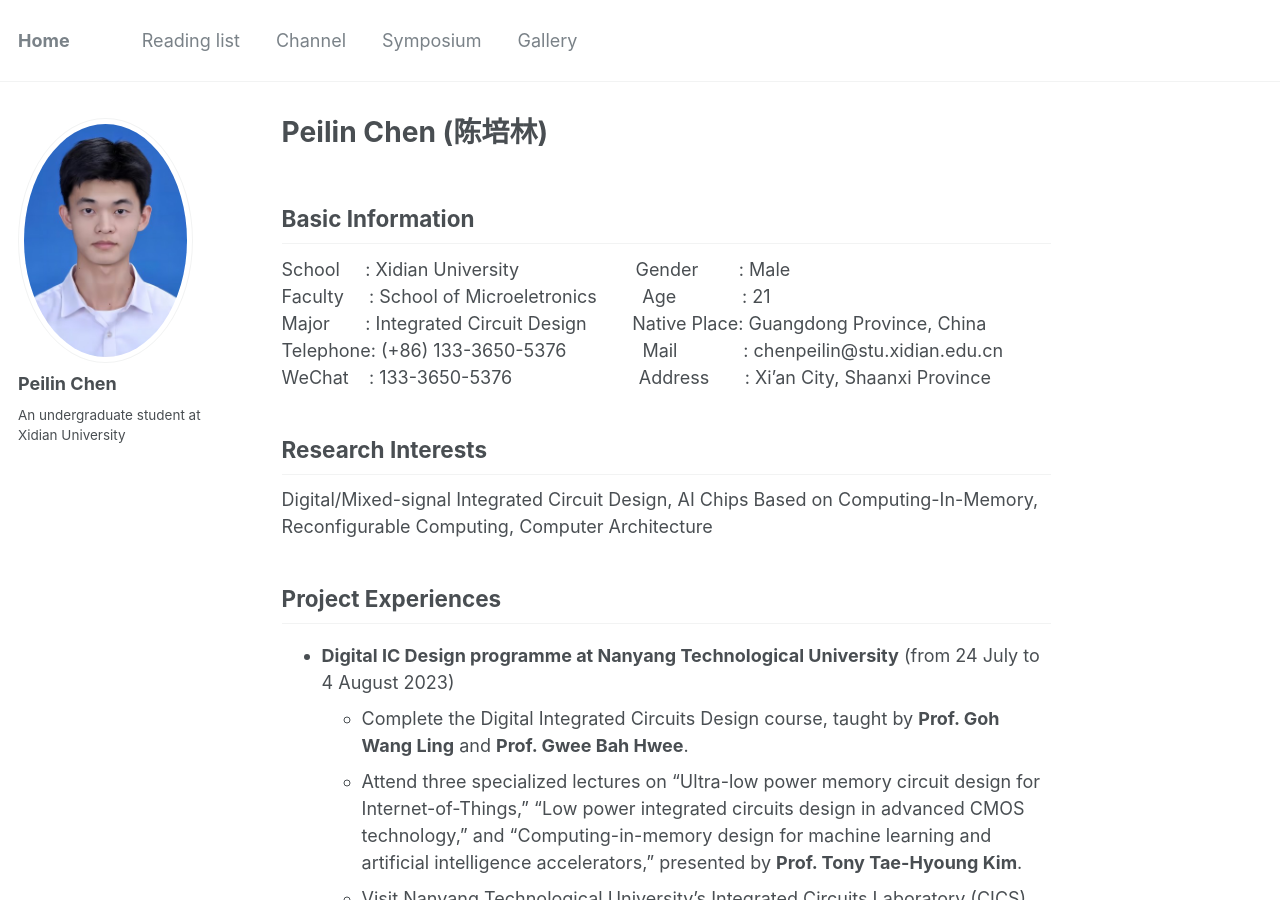
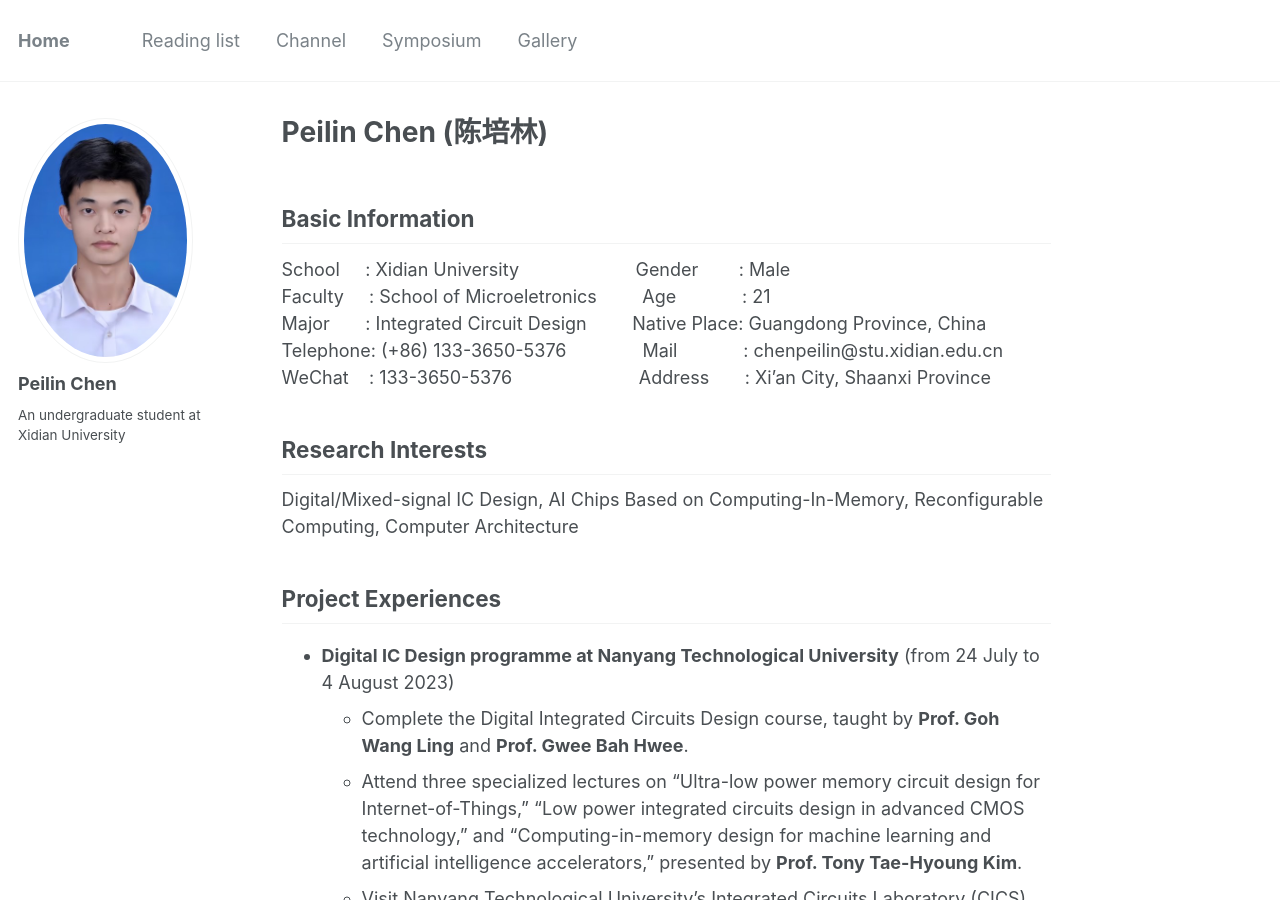
Before and after one commit to peilin-chen/peilin-chen.github.io, a Jekyll site: the page built from _pages/about.md, in a window 1280 px wide and 900 px high. Built offline with Jekyll 4.4.1, drawn with Linux system fonts in a browser that asks for light colours.

Commit message:
Update about.md

```diff
--- a/_pages/about.md
+++ b/_pages/about.md
@@ -16,7 +16,7 @@ Telephone:&nbsp;(+86) 133-3650-5376&nbsp;&nbsp;&nbsp;&nbsp;&nbsp;&nbsp;&nbsp;&nb
 WeChat&nbsp;&nbsp;&nbsp;&nbsp;:&nbsp;133-3650-5376&nbsp;&nbsp;&nbsp;&nbsp;&nbsp;&nbsp;&nbsp;&nbsp;&nbsp;&nbsp;&nbsp;&nbsp;&nbsp;&nbsp;&nbsp;&nbsp;&nbsp;&nbsp;&nbsp;&nbsp;&nbsp;&nbsp;&nbsp;&nbsp;&nbsp;Address&nbsp;&nbsp;&nbsp;&nbsp;&nbsp;&nbsp;&nbsp;: Xi'an City, Shaanxi Province
 
 ## Research Interests
-Digital/Mixed-signal Integrated Circuit Design, AI Chips Based on Computing-In-Memory, Reconfigurable Computing, Computer Architecture
+Digital/Mixed-signal IC Design, AI Chips Based on Computing-In-Memory, Reconfigurable Computing, Computer Architecture
 
 ## Project Experiences
 * **Digital IC Design programme at Nanyang Technological University** (from 24 July to 4 August 2023)
```
